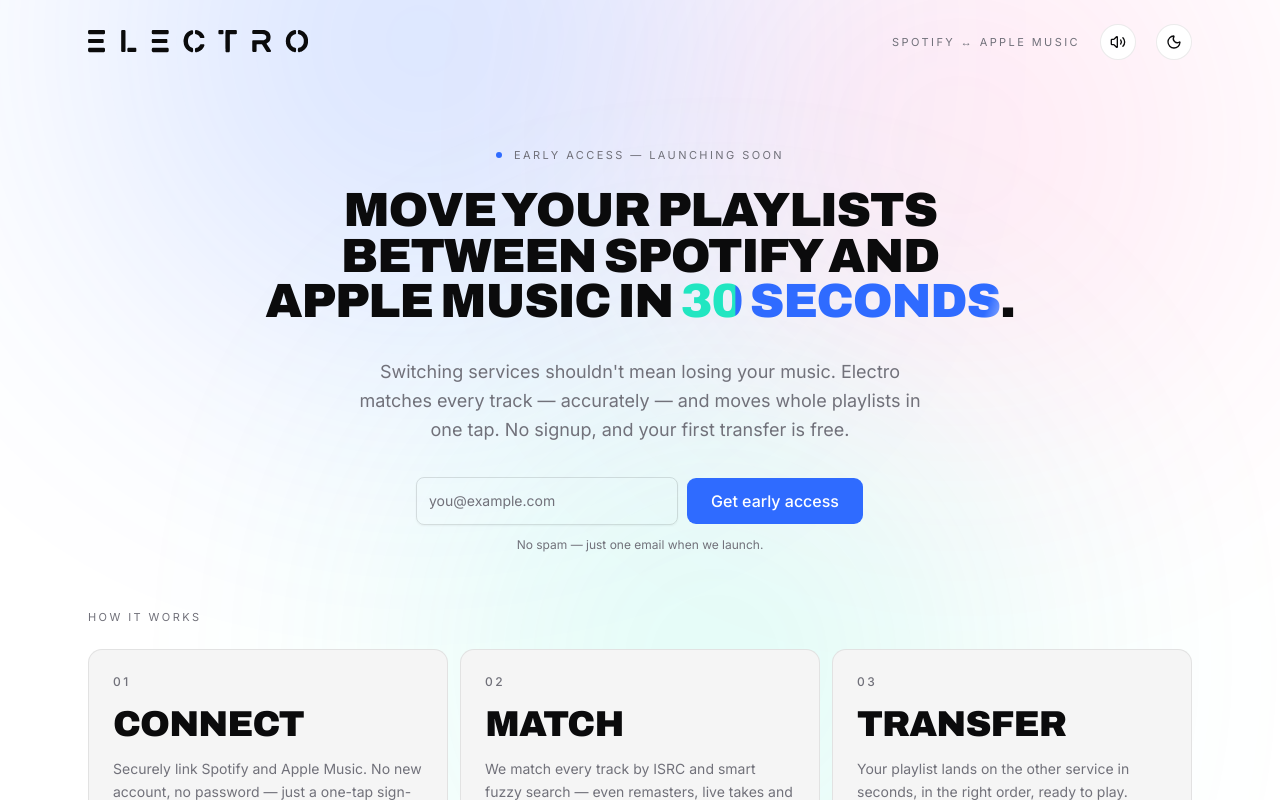
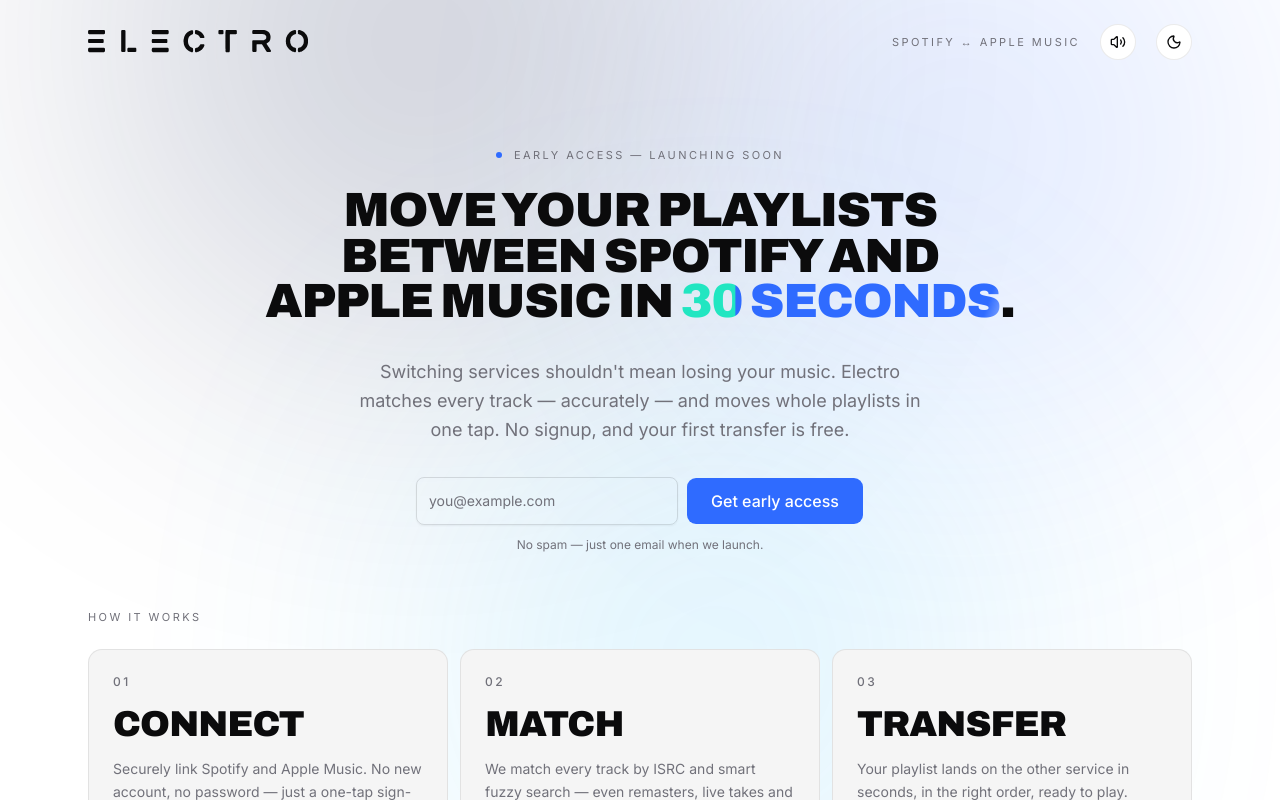
Before and after one commit to ElectroLive/electro, a Next.js app: page / in a window 1280 px wide. Shown: the top 800 px of the page. Built offline with nearby package versions, Linux system fonts and the light colour scheme.

Commit message:
Plasma background: blues only (midnight, electric, sky)
Replaced magenta + teal blobs with two new blues: deep midnight (#172554) and bright sky-blue (#38BDF8). Electric Blue brand blob stays as the mid tone. Gives a deep-to-bright blue range without the magenta/teal cyan-green influence.

```diff
--- a/app/page.tsx
+++ b/app/page.tsx
@@ -38,15 +38,25 @@ const steps = [
 export default function Home() {
   return (
     <div className="relative flex flex-1 flex-col overflow-hidden">
-      {/* Plasma background — three blurred brand-color blobs layered behind content.
-          Lower opacity on light mode (faint wash), higher on dark (more vibrant). */}
+      {/* Plasma background — three blue-only blobs ranging from deep midnight to
+          bright sky-blue. Lower opacities on light mode (faint wash), higher on
+          dark (more vibrant, with the deep blob doing the heavy lifting). */}
       <div
         aria-hidden
         className="pointer-events-none absolute inset-0 -z-10 overflow-hidden"
       >
-        <div className="absolute -top-1/4 left-[8%] h-[40rem] w-[40rem] rounded-full bg-electro-blue opacity-[0.18] blur-[140px] dark:opacity-[0.32]" />
-        <div className="absolute -top-[10%] right-[5%] h-[32rem] w-[32rem] rounded-full bg-electro-magenta opacity-[0.12] blur-[140px] dark:opacity-[0.22]" />
-        <div className="absolute top-1/3 left-1/3 h-[36rem] w-[36rem] rounded-full bg-electro-teal opacity-[0.14] blur-[140px] dark:opacity-[0.26]" />
+        {/* Deep midnight blue — top-left */}
+        <div
+          className="absolute -top-1/4 left-[8%] h-[40rem] w-[40rem] rounded-full opacity-[0.20] blur-[140px] dark:opacity-[0.42]"
+          style={{ backgroundColor: "#172554" }}
+        />
+        {/* Electric Blue (brand) — top-right */}
+        <div className="absolute -top-[10%] right-[5%] h-[32rem] w-[32rem] rounded-full bg-electro-blue opacity-[0.16] blur-[140px] dark:opacity-[0.28]" />
+        {/* Bright sky-blue — center-low */}
+        <div
+          className="absolute top-1/3 left-1/3 h-[36rem] w-[36rem] rounded-full opacity-[0.16] blur-[140px] dark:opacity-[0.30]"
+          style={{ backgroundColor: "#38BDF8" }}
+        />
       </div>
 
       <header className="mx-auto flex w-full max-w-6xl items-center justify-between px-6 py-6">
```
